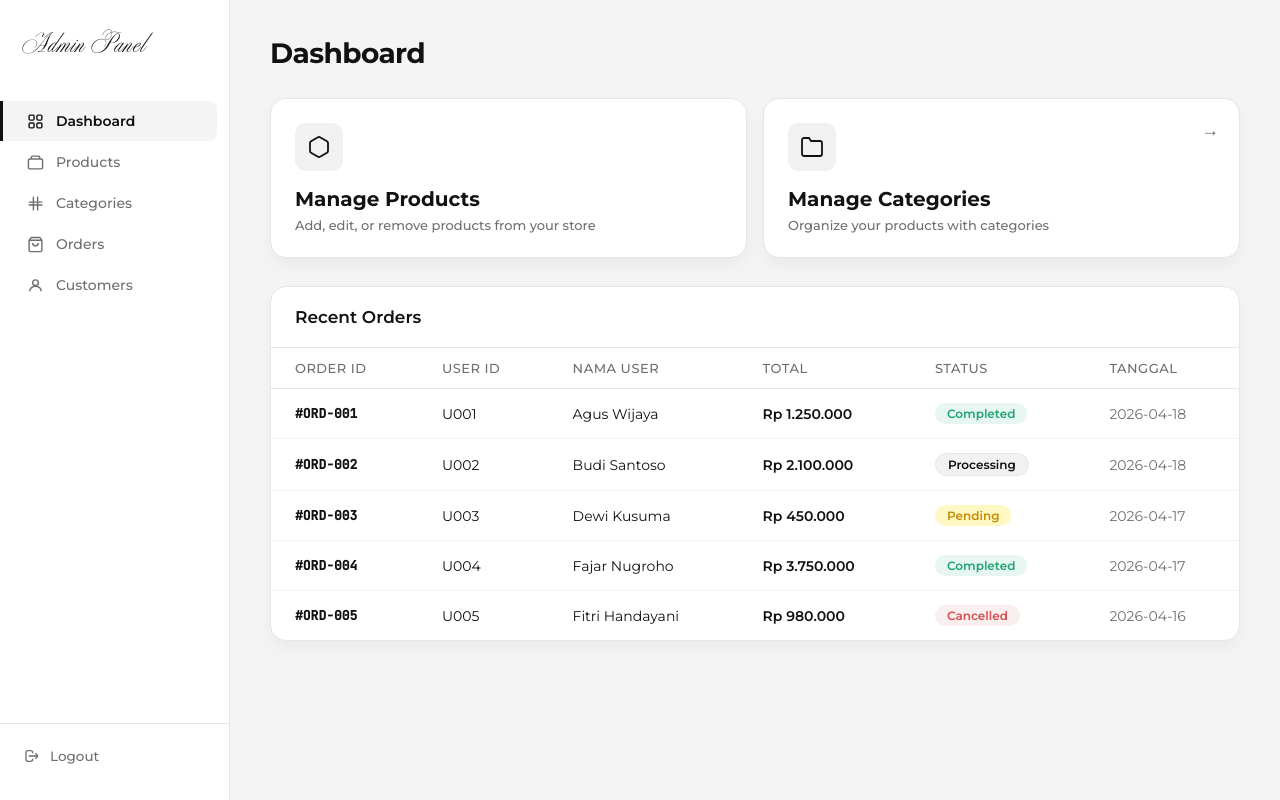
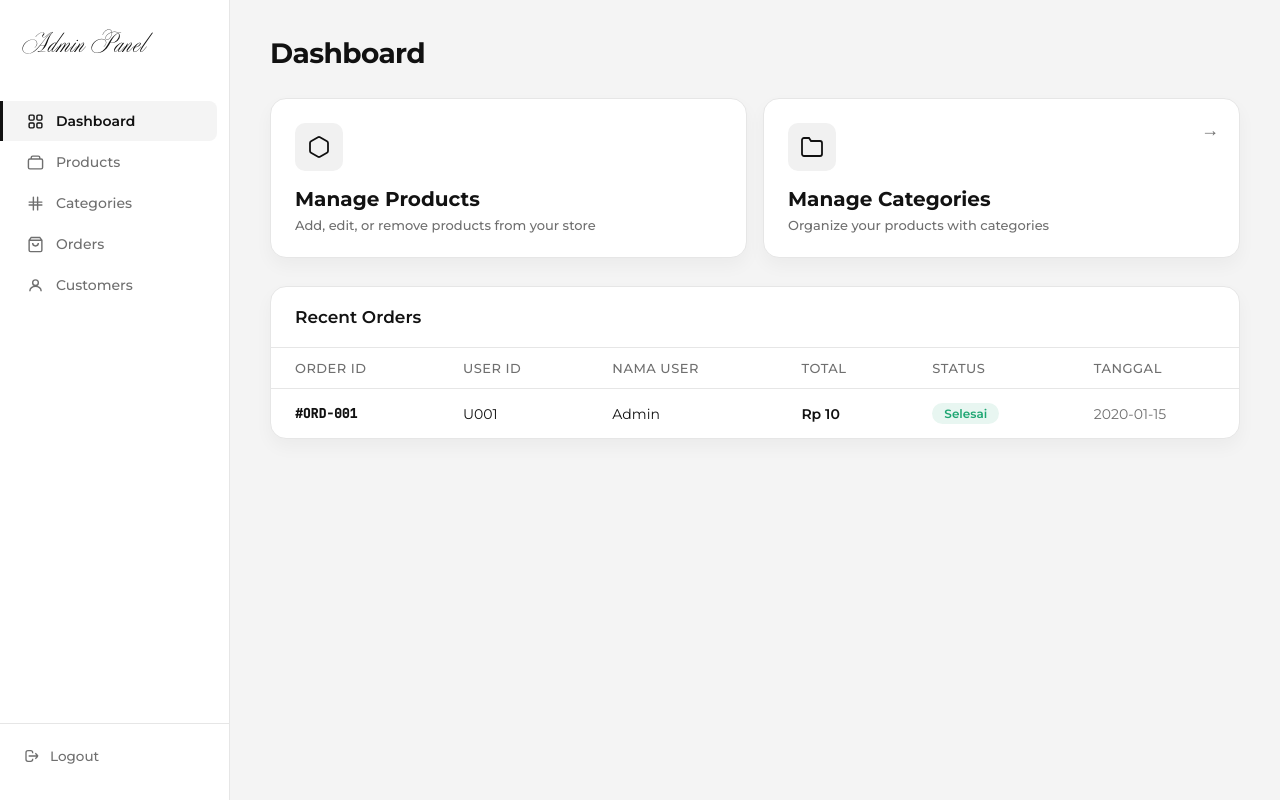
Before and after one commit to kite1412/Recloth, a PHP site: page /src/admin/dashboard.php in a window 1280 px wide. Run offline with PHP 8.4, Linux system fonts and the light colour scheme; a user stored in the database is signed in; data comes from the database, SQL or seed files in the repository; tables that the repository leaves empty hold one stand-in row (values such as "Sample post").

Commit message:
connect admin pages to orders table

```diff
--- a/src/admin/dashboard.php
+++ b/src/admin/dashboard.php
@@ -198,46 +198,42 @@ if ($conn->connect_error) {
           </tr>
         </thead>
         <tbody>
-          <tr>
-            <td class="order-id">#ORD-001</td>
-            <td>U001</td>
-            <td>Agus Wijaya</td>
-            <td class="amount">Rp 1.250.000</td>
-            <td><span class="badge completed">Completed</span></td>
-            <td class="date">2026-04-18</td>
-          </tr>
-          <tr>
-            <td class="order-id">#ORD-002</td>
-            <td>U002</td>
-            <td>Budi Santoso</td>
-            <td class="amount">Rp 2.100.000</td>
-            <td><span class="badge processing">Processing</span></td>
-            <td class="date">2026-04-18</td>
-          </tr>
-          <tr>
-            <td class="order-id">#ORD-003</td>
-            <td>U003</td>
-            <td>Dewi Kusuma</td>
-            <td class="amount">Rp 450.000</td>
-            <td><span class="badge pending">Pending</span></td>
-            <td class="date">2026-04-17</td>
-          </tr>
-          <tr>
-            <td class="order-id">#ORD-004</td>
-            <td>U004</td>
-            <td>Fajar Nugroho</td>
-            <td class="amount">Rp 3.750.000</td>
-            <td><span class="badge completed">Completed</span></td>
-            <td class="date">2026-04-17</td>
-          </tr>
-          <tr>
-            <td class="order-id">#ORD-005</td>
-            <td>U005</td>
-            <td>Fitri Handayani</td>
-            <td class="amount">Rp 980.000</td>
-            <td><span class="badge cancelled">Cancelled</span></td>
-            <td class="date">2026-04-16</td>
-          </tr>
+          <?php
+          $recent_orders = $conn->query("
+            SELECT o.id, o.user_id, u.name, o.total_price, o.status, DATE(o.created_at) as order_date
+            FROM orders o
+            JOIN users u ON o.user_id = u.id
+            ORDER BY o.created_at DESC
+            LIMIT 5
+          ");
+          if ($recent_orders->num_rows > 0) {
+              while ($order = $recent_orders->fetch_assoc()) {
+                  $formatted_id = '#ORD-' . str_pad($order['id'], 3, '0', STR_PAD_LEFT);
+                  $formatted_user_id = 'U' . str_pad($order['user_id'], 3, '0', STR_PAD_LEFT);
+                  $formatted_price = 'Rp ' . number_format($order['total_price'], 0, ',', '.');
+                  $status = strtolower($order['status'] ?? 'pending');
+
+                  $badge_class = 'pending';
+                  $status_text = 'Menunggu';
+                  if ($status === 'selesai' || $status === 'completed') { $badge_class = 'completed'; $status_text = 'Selesai'; }
+                  else if ($status === 'diproses' || $status === 'processing') { $badge_class = 'processing'; $status_text = 'Diproses'; }
+                  else if ($status === 'dikirim' || $status === 'shipped') { $badge_class = 'processing'; $status_text = 'Dikirim'; }
+                  else if ($status === 'dibatalkan' || $status === 'cancelled') { $badge_class = 'cancelled'; $status_text = 'Dibatalkan'; }
+                  else if ($status === 'menunggu' || $status === 'pending') { $badge_class = 'pending'; $status_text = 'Menunggu'; }
+
+                  echo "<tr>";
+                  echo "<td class='order-id'>{$formatted_id}</td>";
+                  echo "<td>{$formatted_user_id}</td>";
+                  echo "<td>" . htmlspecialchars($order['name']) . "</td>";
+                  echo "<td class='amount'>{$formatted_price}</td>";
+                  echo "<td><span class='badge {$badge_class}'>{$status_text}</span></td>";
+                  echo "<td class='date'>" . htmlspecialchars($order['order_date']) . "</td>";
+                  echo "</tr>";
+              }
+          } else {
+              echo "<tr><td colspan='6' style='text-align: center; padding: 20px; color: var(--text-secondary);'>Belum ada pesanan</td></tr>";
+          }
+          ?>
         </tbody>
       </table>
     </div>
```
Also changed, not shown: src/admin/orders.php (+100 -12 lines).
